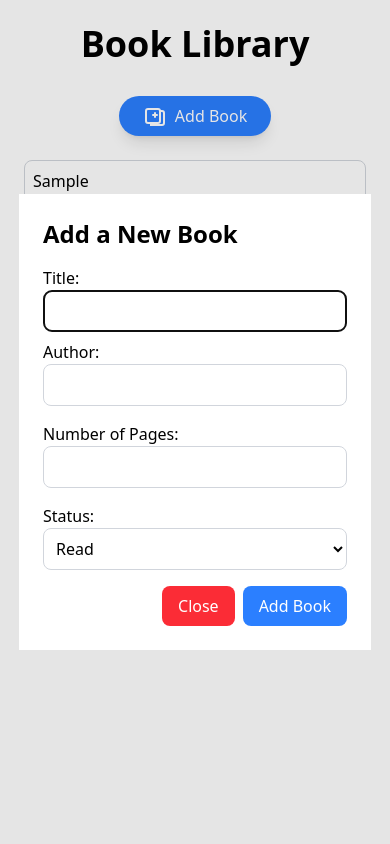
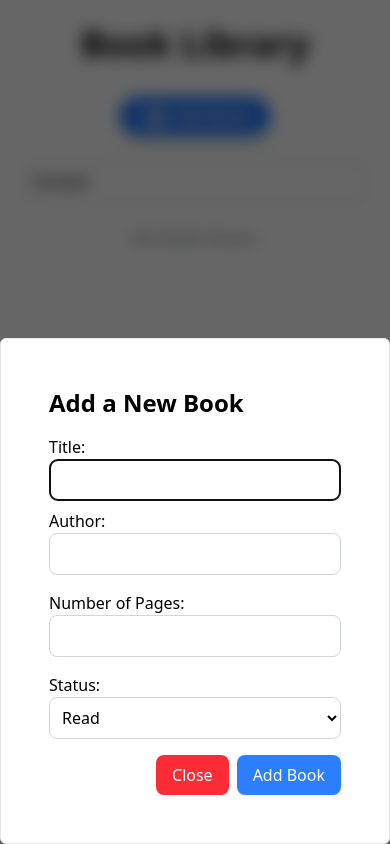
Before and after one commit to nanafox/book_library, a website with bundled scripts: page index.html in a window 390 px wide. Both pictures are taken after typing "Sample" into the empty fields and a click on the button "Add Book". Built offline with nearby package versions, Linux system fonts and the light colour scheme.

Commit message:
feat: Enhance dialog styling for adding a new book with improved responsiveness and visibility

```diff
--- a/index.html
+++ b/index.html
@@ -17,7 +17,10 @@
     <div id="toast-container" class="fixed top-4 right-4 z-50">
       <!-- Toasts will be inserted here -->
     </div>
-    <dialog id="add-book" class="m-auto">
+    <dialog
+      id="add-book"
+      class="rounded-md w-full max-w-3xl bg-whit border border-gray-200 shadow-lg dark:shadow-gray-900/20 backdrop:bg-black/60 backdrop:backdrop-blur-sm top-auto md:top-1/2 md:-translate-y-1/2 left-1/2 -translate-x-1/2 max-h-[80%] p-6 hidden open:flex flex-col relative opacity-0 open:opacity-100 transition-opacity duration-300 ease-in-out"
+    >
       <form method="dialog" class="p-6" id="new-book-form">
         <h2 class="text-2xl font-bold mb-4">Add a New Book</h2>
         <label class="block mb-2">
```
Also changed, not shown: src/output.css.
